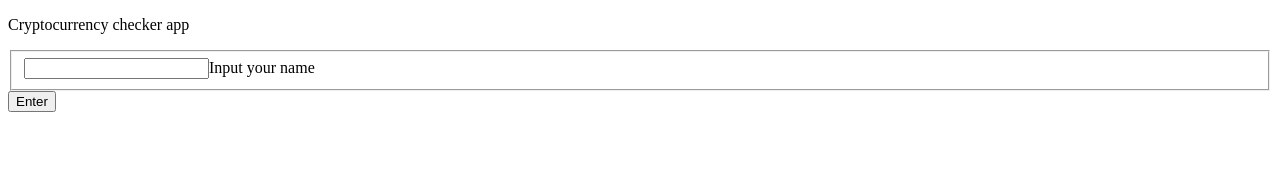
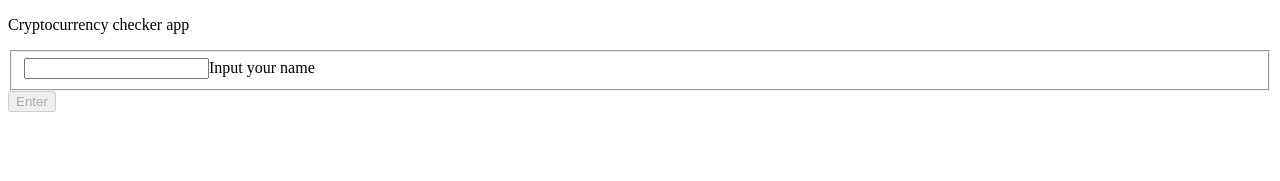
Before and after one commit to VukZh/Otus-ReactJS-Course, a React app: page / in a window 1280 px wide. Shown: the top 181 px of the page. Built offline with nearby package versions, Linux system fonts and the light colour scheme; what typestyle would draw is missing.

Commit message:
add rule - name > 3 chars for startPage and add storage name into localstorage

```diff
--- a/src/components/containers/StartPage.tsx
+++ b/src/components/containers/StartPage.tsx
@@ -1,4 +1,4 @@
-import React, { FormEvent } from 'react';
+import React, { FormEvent, useEffect, useState } from 'react';
 import { style } from 'typestyle';
 
 const startPageStyle = style({
@@ -25,12 +25,25 @@ const startPageStyle = style({
   },
 });
 export const StartPage: React.FC = () => {
+  const [name, setName] = useState('');
+  useEffect(() => {
+    if (window.localStorage.getItem('name')) {
+      setName(window.localStorage.getItem('name'));
+    }
+  }, []);
   const handleSubmit = (
     e: FormEvent<HTMLFormElement> | React.MouseEvent<HTMLButtonElement>
   ) => {
     e.preventDefault();
     // @ts-ignore
-    console.log('.. ', e.target.name.value);
+    const name = e.target.name.value;
+    console.log('> ', name);
+    window.localStorage.setItem('name', name);
+  };
+
+  const handleChange = (e: FormEvent<HTMLInputElement>) => {
+    // @ts-ignore
+    setName(e.target.value);
   };
 
   return (
@@ -43,11 +56,18 @@ export const StartPage: React.FC = () => {
       <p>Cryptocurrency checker app</p>
       <fieldset>
         <label>
-          <input type='text' name='name' />
+          <input
+            type='text'
+            name='name'
+            onChange={(e) => handleChange(e)}
+            value={name}
+          />
           Input your name
         </label>
       </fieldset>
-      <button type='submit'>Enter</button>
+      <button type='submit' disabled={name.length < 3}>
+        Enter
+      </button>
     </form>
   );
 };
```
